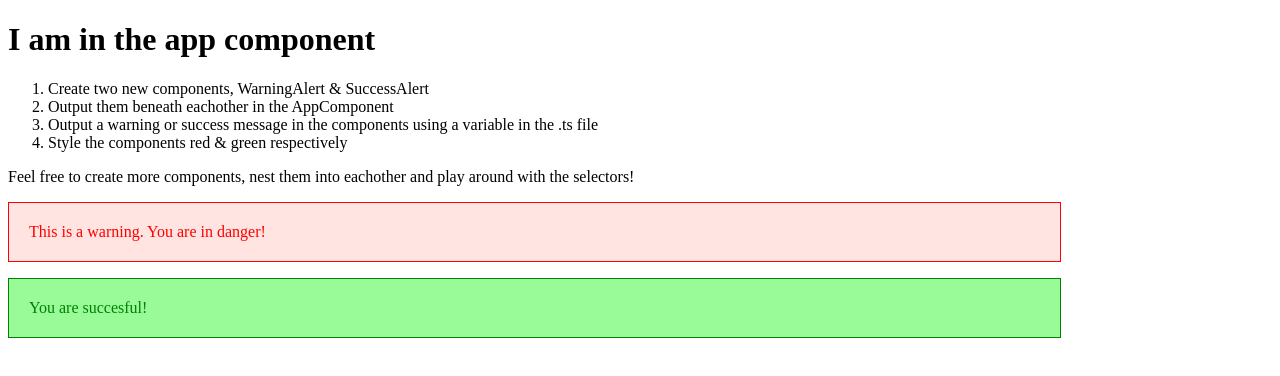
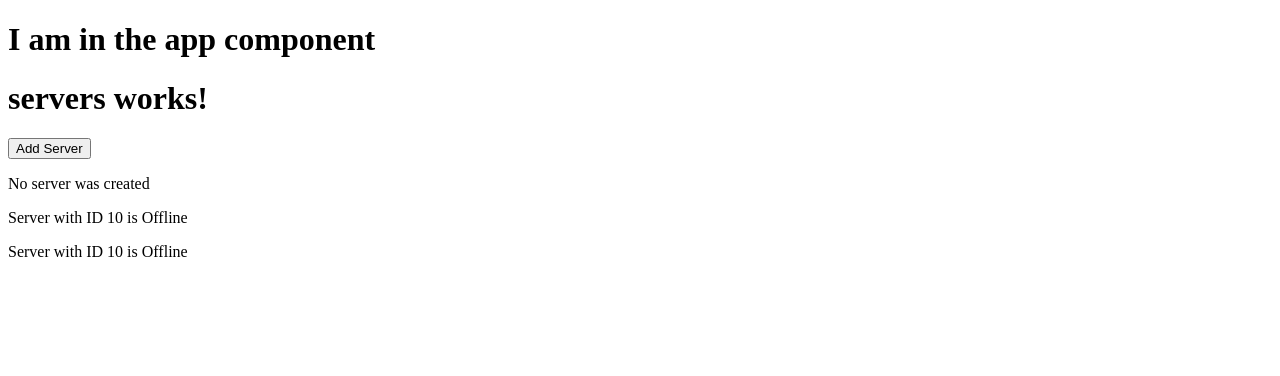
Before and after one commit to MichWouters/Fwo_Angular, an Angular app: page / in a window 1280 px wide. Shown: the top 376 px of the page. Built offline with nearby package versions, Linux system fonts and the light colour scheme.

Commit message:
Discussed 1 way , property and method binding

```diff
--- a/src/app/app.component.html
+++ b/src/app/app.component.html
@@ -1,4 +1,4 @@
 <h1>I am in the app component</h1>
 
-<app-assignment-one></app-assignment-one>
-<!-- <app-servers></app-servers> -->
+<!-- <app-assignment-one></app-assignment-one> -->
+<app-servers></app-servers>
--- a/src/app/server/server.component.html
+++ b/src/app/server/server.component.html
@@ -1,3 +1 @@
-<h1>Hello World!</h1>
-
-<h3>I am in the server</h3>
+<p>{{ 'Server' }} with ID {{serverId}} is {{getServerStatus()}}</p>
--- a/src/app/server/server.component.ts
+++ b/src/app/server/server.component.ts
@@ -6,5 +6,10 @@ import { Component } from "@angular/core";
     styleUrls: ['./server.component.css'],
 })
 export class ServerComponent {
+    serverId: number = 10;
+    serverStatus: string = 'Offline';
 
+    getServerStatus(): string {
+        return this.serverStatus;
+    }
 }
--- a/src/app/servers/servers.component.html
+++ b/src/app/servers/servers.component.html
@@ -1,4 +1,10 @@
 <h1>servers works!</h1>
+
+<button [disabled]="!allowNewServer" (click)="onCreateServer()">
+    Add Server
+</button>
+
+<p>{{ serverCreationStatus }}</p>
 
 <app-server></app-server>
 <app-server></app-server>
--- a/src/app/servers/servers.component.ts
+++ b/src/app/servers/servers.component.ts
@@ -6,8 +6,21 @@ import { Component, OnInit } from '@angular/core';
   styleUrls: ['./servers.component.css']
 })
 export class ServersComponent implements OnInit {
+  allowNewServer: boolean = false;
+  serverCreationStatus: string = "No server was created";
+  serverName: string = "TestServer";
 
-  constructor() { }
+  constructor() {
+    setTimeout(() => {
+      this.allowNewServer = true;
+    }, 2000);
+  }
+
+  onCreateServer() {
+    this.serverCreationStatus =
+      "Server was created with name: " + this.serverName;
+
+  }
 
   ngOnInit(): void {
   }
```
